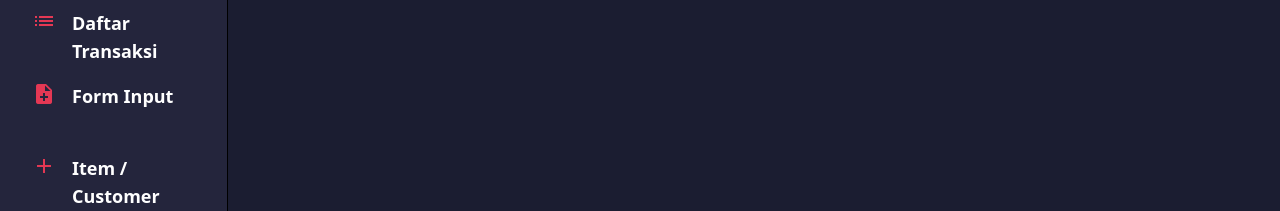
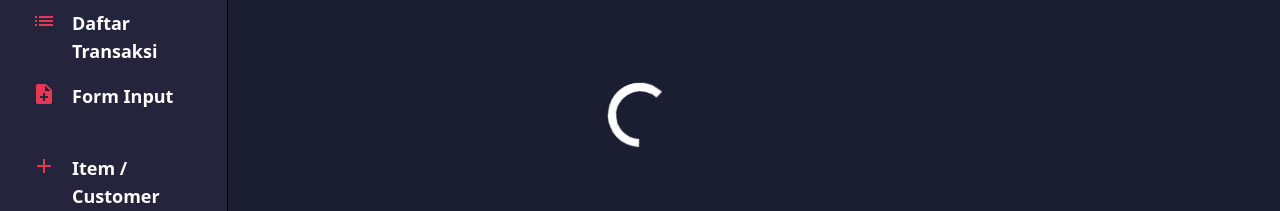
Before and after one commit to kurniadikevin/mts_test_transaksi_frontend, a Next.js app: page / in a window 1280 px wide. Shown: the part 282-493 px from the top of the page. Built offline with nearby package versions, Linux system fonts and the light colour scheme; no server answers; sample sign-in values are in the browser's storage.

Commit message:
add loader and toggle on page

```diff
--- a/src/components/dashboard.tsx
+++ b/src/components/dashboard.tsx
@@ -1,6 +1,7 @@
 import 'material-icons/iconfont/material-icons.css';
 import { useRouter } from 'next/navigation';
 import Modal from './modal';
+import Loader from './loader/loader';
 
 
 
@@ -37,6 +38,7 @@ export default function Dashboard(){
                     Sign-out</div>
             </div>
             <Modal />
+            <Loader/>
         </div>
     )
 }
--- /dev/null
+++ b/src/components/loader/loader.css
@@ -0,0 +1,42 @@
+.lds-ring {
+    display: inline-block;
+    position: relative;
+    width: 80px;
+    height: 80px;
+  }
+  .lds-ring div {
+    box-sizing: border-box;
+    display: block;
+    position: absolute;
+    width: 64px;
+    height: 64px;
+    margin: 8px;
+    border: 8px solid #fff;
+    border-radius: 50%;
+    animation: lds-ring 1.2s cubic-bezier(0.5, 0, 0.5, 1) infinite;
+    border-color: #fff transparent transparent transparent;
+  }
+  .lds-ring div:nth-child(1) {
+    animation-delay: -0.45s;
+  }
+  .lds-ring div:nth-child(2) {
+    animation-delay: -0.3s;
+  }
+  .lds-ring div:nth-child(3) {
+    animation-delay: -0.15s;
+  }
+  @keyframes lds-ring {
+    0% {
+      transform: rotate(0deg);
+    }
+    100% {
+      transform: rotate(360deg);
+    }
+  }
+
+#loader{
+    position: fixed;
+    top: 50%;
+    left: 50%;
+    transform: translate(-50%, -50%);
+  }
--- /dev/null
+++ b/src/components/loader/loader.tsx
@@ -0,0 +1,8 @@
+
+export default function Loader(){
+    return(
+        <div id="loader" >
+            <div className="lds-ring"><div></div><div></div><div></div><div></div></div>
+        </div>
+    )
+}
--- a/src/functions.tsx
+++ b/src/functions.tsx
@@ -50,10 +50,9 @@ export const makeSalesSubmit=(kode:string,tanggal:any,customerId:any,
       console.log(res.data)
     } else{
       const salesId=res.data.data._id
-      console.log(res.data)
-      console.log(salesId)
-      callModal('New sales created!')
       makeSalesDetailSubmitLoop(assignSalesIdToDataDetail(data,salesId),salesId)
+      callModal('New sales created!');
+      toggleLoader('none')
     }
   });
 }
@@ -90,3 +89,8 @@ export const callModal=(text:string)=>{
     modal.style.display='none'
   },2000)
 }
+
+export const toggleLoader=(display:string)=>{
+  const loader:any= document.querySelector('#loader');
+  loader.style.display=display;
+}
--- a/src/pages/_app.tsx
+++ b/src/pages/_app.tsx
@@ -1,4 +1,5 @@
 import '@/styles/globals.css'
+import '../components/loader/loader.css'
 import type { AppProps } from 'next/app'
 
 export default function App({ Component, pageProps }: AppProps) {
--- a/src/pages/form-input.tsx
+++ b/src/pages/form-input.tsx
@@ -2,7 +2,7 @@ import Dashboard from "@/components/dashboard";
 import { useEffect, useState } from "react";
 import DatePicker  from "react-datepicker";
 import "react-datepicker/dist/react-datepicker.css";
-import {generateString, formatNumber,makeSalesSubmit, callModal} from '../functions';
+import {generateString, formatNumber,makeSalesSubmit, callModal, toggleLoader} from '../functions';
 import axios from "axios";
 import { useRouter } from 'next/navigation';
 
@@ -136,10 +136,9 @@ export default function FormInput(){
 
     const submitForm=()=>{
         if(kodeInput && converDateToString(startDate)&& customerId ){
-            console.log(kodeInput,converDateToString(startDate),customerId,
-            diskonTotal,ongkirTotal,getSubTotal(),getTotalBayar())
+            toggleLoader('inline');
             makeSalesSubmit(kodeInput,converDateToString(startDate),customerId,diskonTotal,
-            ongkirTotal,getSubTotal(),getJumlahBarang(),getTotalBayar(),data);
+                ongkirTotal,getSubTotal(),getJumlahBarang(),getTotalBayar(),data);
             setData([])
             toggleNewForm()
         } else{
@@ -154,6 +153,7 @@ export default function FormInput(){
        setKodeInput( generateString(6));
        const form:any= document.querySelectorAll('#table-cont-form');
        form[form.length-1].style.display='none';
+       toggleLoader('none')
        const session= localStorage.getItem("session-data")
        if(!session){
          push('/sign-page')
@@ -167,7 +167,7 @@ export default function FormInput(){
     return(
         <div id="page">
             <Dashboard/>
-            <div id="main" className="p-20">
+            <div id="main" className="p-16">
                 <div className="flex justify-between gap-8">
 
                  <div className=" flex bg-[color:var(--component)] flex-col justify-start items-end gap-4 p-4 rounded-l ">
@@ -270,10 +270,11 @@ export default function FormInput(){
                     </div>
 
                     <div id="table-cont-form" className="mt-8 p-4 rounded-xl  text-[color:var(--text-input)]  bg-[color:var(--text)] gap-4">
-                        <button className="cursor-pointer font-bold text-xl  text-white
+                        <button className="cursor-pointer font-bold text-xl  text-white  bg-[color:var(--component)]
                         rounded-xl flex justify-center "
                             onClick={addFormDataToData}>
-                            <span className="material-icons text-[color:var(--button)] text-xl">add_box</span>
+                            <span className="material-icons text-[color:var(--button)]
+                             text-xl">add_box</span>
                         </button>
                         <div></div>
                         <div id="kode-form">{objBarangSelect.kode}</div>
@@ -306,7 +307,7 @@ export default function FormInput(){
                             {formatNumber( quantity* objBarangSelect.harga * (100-discountPerc)/ 100)}
                         </div>
                     </div>
-                    <div  className=" pt-8 font-bold flex justify-center items-center gap-12">
+                    <div  className=" pt-8 font-bold flex justify-center items-center gap-8">
                         <button className=" bg-[color:var(--button)] py-2 px-3 rounded-xl"
                         onClick={submitForm}>
                         Simpan</button>
--- a/src/pages/index.tsx
+++ b/src/pages/index.tsx
@@ -1,7 +1,7 @@
 import Dashboard from "@/components/dashboard";
 import { useEffect, useState } from "react";
 import axios from 'axios';
-import { callModal, formatNumber,showDate } from "@/functions";
+import { callModal, formatNumber,showDate ,toggleLoader} from "@/functions";
 import { useRouter } from 'next/navigation';
 
 
@@ -23,6 +23,8 @@ export default function Home() {
     }).then((res)=>{
       setData(res.data);
       setDataQuery(res.data);
+      toggleLoader('none')
+
     }).catch((err)=>{
       console.log(err)
     })
--- a/src/pages/new-data.tsx
+++ b/src/pages/new-data.tsx
@@ -1,5 +1,5 @@
 import Dashboard from "@/components/dashboard";
-import { callModal } from "@/functions";
+import { callModal,toggleLoader } from "@/functions";
 import axios from "axios";
 import { useEffect, useState } from "react";
 import { useRouter } from 'next/navigation';
@@ -24,6 +24,7 @@ export default function NewData(){
     }
 
     const handleSubmit=(input:string)=>{
+        toggleLoader('inline')
         let property;
         input ==='barang' ? property='harga' : property= 'telp'
         axios({
@@ -40,6 +41,7 @@ export default function NewData(){
             console.log(res.data)
           } else{
             console.log(res.data)
+            toggleLoader('none')
             callModal(`Succeed: new ${type} added!`)
         }
         });
@@ -51,6 +53,7 @@ export default function NewData(){
     },[type])
 
     useEffect(()=>{
+        toggleLoader('none')
         const session= localStorage.getItem("session-data")
         if(!session){
           push('/sign-page')
--- a/src/pages/sales-detail/[id].tsx
+++ b/src/pages/sales-detail/[id].tsx
@@ -1,9 +1,8 @@
 import Dashboard from "@/components/dashboard"
-import { showDate } from "@/functions";
+import { showDate, toggleLoader } from "@/functions";
 import axios from "axios";
 import { useRouter } from "next/router"
 import { useEffect, useState } from "react";
-
 
 
 export default function SalesDetailPage(){
@@ -12,14 +11,13 @@ export default function SalesDetailPage(){
     const id = router.query.id;
     const [data,setData]= useState<any>([]);
 
-
     const fetchSalesDetailData=()=>{
         axios({
             method: "GET",
             headers : {  Authorization : `Bearer ${localStorage.getItem("token")}`},
             url: `https://wild-rose-pigeon-belt.cyclic.app/sales-detail/by-sales-id/${id}`,
         }).then((res)=>{
-            console.log(res.data)
+            toggleLoader('none')
             setData(res.data)
         }).catch((err)=>{
             console.log(err)
@@ -29,6 +27,7 @@ export default function SalesDetailPage(){
     console.log(router.query.id)
     useEffect(()=>{
         fetchSalesDetailData()
+
     },[])
 
     return(
--- a/src/pages/sign-page.tsx
+++ b/src/pages/sign-page.tsx
@@ -1,6 +1,9 @@
 import { useEffect, useState } from "react";
 import { useRouter } from 'next/navigation';
 import axios from 'axios';
+import Loader from "@/components/loader/loader";
+import { toggleLoader, callModal } from "@/functions";
+import Modal from "@/components/modal";
 
 
 export default function SignPage (){
@@ -23,6 +26,7 @@ const highlightSelectType=()=>{
 
   const signing= async(input:string)=>{
       let urlExt;
+      toggleLoader('inline')
       input === 'Sign-up' ? urlExt = 'sign-up' : urlExt= 'sign-in';
       axios({
         method: "POST",
@@ -31,12 +35,12 @@ const signing= async(input:string)=>{
           password: password,
         },
 
-      url: `https://wild-rose-pigeon-belt.cyclic.app/user/${urlExt}`,
+        url: `http://localhost:5000/user/${urlExt}`,
       }).then((res) => {
         if(res.data === 'No User Exists'){
-        console.log(res.data)
+          callModal(res.data);
+          toggleLoader('none');
         } else{
-        console.log(res.data)
           localStorage.setItem("token", (res.data.token));
           localStorage.setItem("session-data", JSON.stringify(res.data.data));
           push('/')
@@ -44,12 +48,21 @@ const signing= async(input:string)=>{
       });
   }
 
-
+    const settingLoader=()=>{
+      const loader:any=document.querySelector('#loader');
+      loader.style.top='85%';
+    }
 
   useEffect(()=>{
-    highlightSelectType()
+      highlightSelectType();
+
+  },[type])
+
+  useEffect(()=>{
     localStorage.clear();
-},[type])
+    settingLoader();
+    toggleLoader('none');
+  },[])
 
  return(
     <div className="flex items-start justify-center h-screen p-5">
@@ -62,7 +75,7 @@ useEffect(()=>{
             <div className="pl-2 font-bold text-[color:var(--button)]">
               Sign in to continue
             </div>
-            <div></div>
+
             <div className="bg-[color:var(--component)] border-2 border-black  p-8 gap-2">
              <div className="h-20 flex item-end justify-start gap-4 p-4">
                 <div id="Sign-in-select" className="text-xl  pt-4 cursor-pointer" onClick={()=> setType('Sign-in')}>
@@ -92,6 +105,8 @@ useEffect(()=>{
 
             </div>
          </div>
+         <Loader/>
+         <Modal/>
         </div>
 
     </div>
```
Lines whose indentation alone changed are shown as unchanged.
